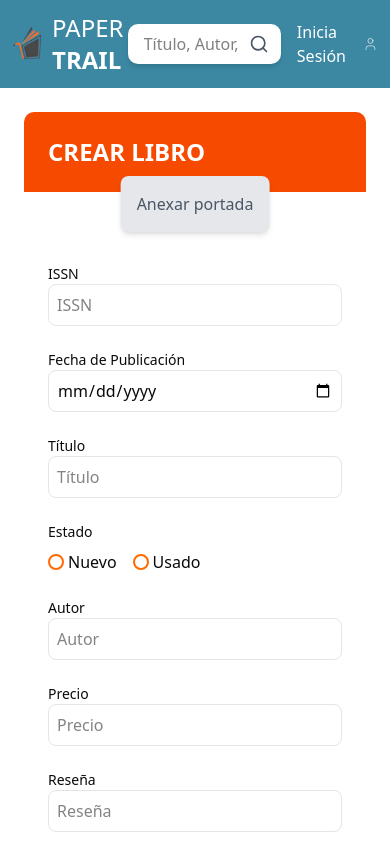
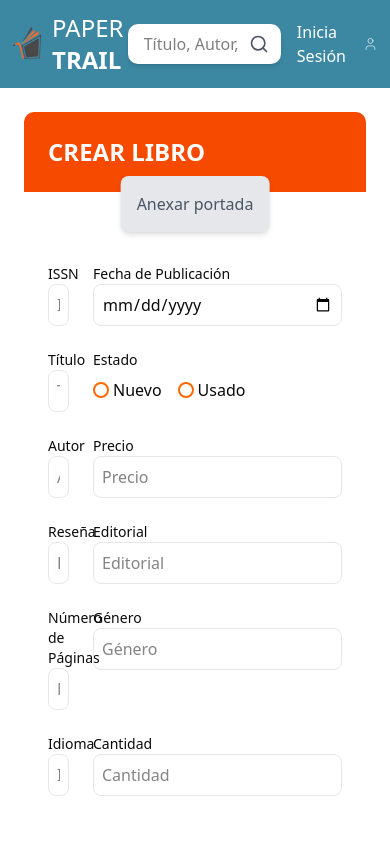
Before and after one commit to sofia0281/PaperTrailV2, a Next.js app in the folder frontend/: page /routes/createbook in a window 390 px wide. Shown: the top 842 px of the page. Built offline with nearby package versions, Linux system fonts and the light colour scheme.

Commit message:
CREATEBOOK Edición campos requeridos y restricciones

```diff
--- a/frontend/components/createbook.tsx
+++ b/frontend/components/createbook.tsx
@@ -1,4 +1,158 @@
+"use client";
+
+import { useRouter } from "next/navigation";
+import { useState } from "react";
+
 const CreateBook = () => {
+  const router = useRouter();
+
+  // Función para formatear el precio
+  const formatPrice = (value: string): string => {
+    const [integer, decimal = ""] = value.split(".");
+    const intFormatted = Number(integer).toLocaleString("en-US");
+    return decimal ? `${intFormatted}.${decimal}` : intFormatted;
+  };
+  // Función para limpiar el precio
+  const cleanPrice = (value: string): string => {
+    return value.replace(/[^0-9.]/g, "").replace(/(\..*?)\..*/g, "$1");
+  };
+
+  const [errorMessage, setErrorMessage] = useState("");
+  const [formData, setFormData] = useState({
+    issn: "",
+    fechaPublicacion: "",
+    titulo: "",
+    estado: "",
+    autor: "",
+    precio: "",
+    resena: "",
+    editorial: "",
+    numeroPaginas: "",
+    genero: "",
+    idioma: "",
+    cantidad: ""
+  });
+  // Validar el formato del ISSN
+  const validarISSN = (issn: string): boolean => {
+    if (!/^\d{4}-\d{3}[\dX]$/.test(issn)) return false;
+
+    // Convertir la cadena en un array de números, tratando "X" como 10
+    const numeros: number[] = issn.replace("-", "").split("").map((char) =>
+      char === "X" || "x" ? 10 : Number(char)
+    );
+
+    // Aplicar la fórmula de verificación
+    let suma = 0;
+    for (let i = 0; i < 7; i++) {
+      suma += numeros[i] * (8 - i);
+    }
+
+
+    // Calcular el dígito de control esperado
+    const digitoControlEsperado = (11 - (suma % 11)) % 11;
+    const digitoControl = digitoControlEsperado === 10 ? 10 : digitoControlEsperado;
+
+    return numeros[7] === digitoControl;
+  };
+  const handleSubmit = (e: React.FormEvent<HTMLFormElement>) => {
+    e.preventDefault();
+    // Validar el ISSN
+    if (!validarISSN(formData.issn)) {
+      alert("El ISSN no es válido");
+      return;
+    }
+  }
+  const handleChange = (e: React.ChangeEvent<HTMLInputElement | HTMLSelectElement>) => {
+    const { name, value } = e.target;
+
+    let formattedValue = value;
+    if(name === "issn" ||
+       name === "fechaPublicacion" ||
+       name === "numeroPaginas" ||
+       name === "cantidad" ||
+       name === "precio" ||
+       name === "titulo" ||
+       name === "autor" ||
+       name === "resena" ||
+       name === "editorial" ||
+       name === "genero" ||
+       name === "idioma" ||
+       name === "estado") {
+
+        if (name === "issn") {
+          const rawValue = value.replace(/[-\s]/g, "");
+
+          if (rawValue.length > 8) return;
+
+          formattedValue = rawValue.length > 4
+            ? `${rawValue.slice(0, 4)}-${rawValue.slice(4)}`
+            : rawValue;
+
+          const partialRegex = /^\d{0,4}-?\d{0,3}[\dXx]?$/;
+
+          if (!partialRegex.test(formattedValue))return;
+
+          if(formattedValue.length < 9 && !validarISSN(formattedValue)) {
+            setErrorMessage("El ISSN no es válido");
+          }
+          else {
+            setErrorMessage("");
+          }
+        }
+
+        // Formatear la fecha de publicación
+        if (name === "fechaPublicacion") {
+          formattedValue = value.replace(/[^0-9-]/g, "");
+        }
+        if (name === "numeroPaginas") {
+          // Para el campo numero de paginas, solo permitir números y limitar a 5 dígitos
+          formattedValue = value.replace(/\D/g, "").slice(0, 5) // Solo números, máximo 5 dígitos
+                                .replace(/^\s+/, ""); // Eliminar espacios al principio
+        }
+        if (name === "precio") {
+
+          const rawValue = cleanPrice(value);
+          const formattedPrice = formatPrice(rawValue);
+          formattedValue = formattedPrice;
+          if (rawValue.replace(".", "").length > 12) return;
+        }
+        if(name === "cantidad") {
+          // Para el campo cantidad, solo permitir números y limitar a 5 dígitos
+          formattedValue = value.replace(/\D/g, "").slice(0, 5) // Solo números, máximo 5 dígitos
+        }
+        if (name === "titulo") {
+          formattedValue = value.slice(0,255)// Solo 255 caracteres
+                                .replace(/^\s+/, "");// Eliminar espacios al principio
+        }
+        if (name === "autor") {
+          // Para el campo autor, solo permitir letras y espacios
+          formattedValue = value.slice(0,255)// Solo 255 caracteres
+                                .replace(/^\s+/, "")// Eliminar espacios al principio
+                                .replace(/[^a-zA-Z]/g, "");
+        }
+        if(name === "resena") {
+          formattedValue = value.slice(0,1000)// Solo 1000 caracteres
+                                .replace(/^\s+/, "");// Eliminar espacios al principio
+        }
+        if(name === "editorial") {
+          formattedValue = value.slice(0,100)// Solo 255 caracteres
+                                .replace(/^\s+/, "");// Eliminar espacios al principio
+        }
+        if(name === "genero") {
+          formattedValue = value.slice(0,50)// Solo 50 caracteres
+                                .replace(/^\s+/, "");// Eliminar espacios al principio
+        }
+        if(name === "idioma") {
+          formattedValue = value.slice(0,50)// Solo 50 caracteres
+                                .replace(/^\s+/, "")// Eliminar espacios al principio
+                                .replace(/[^a-zA-Z]/g, "");
+        }
+    }
+    setFormData((prevData) => ({
+      ...prevData,
+      [name]: formattedValue,
+    }));
+  }
   return (
     <div className="w-full max-w-4xl mx-auto p-6 bg-white shadow-lg rounded-lg">
       {/* Encabezado */}
@@ -10,75 +164,164 @@ const CreateBook = () => {
       </div>
 
       {/* Formulario */}
-        <form className="grid grid-cols-1 md:grid-cols-2 gap-6 mt-12 p-6">
+      <form onSubmit={handleSubmit} className="grid grid-cols-1 md:grid-cols-2 gap-6 mt-12 p-6">
         <div>
           <label className="block text-sm font-medium">ISSN</label>
-            <input type="text" className="border border-gray-200 rounded-md p-2 w-full focus:outline-none focus:ring-2 focus:ring-orange-500" placeholder="ISSN" />
+          <input
+          required
+          type="text"
+          name="issn"
+          onChange={handleChange}
+          value={formData.issn}
+          //{`border ${validarISSN(formData.issn) ? "border-green-500" : "border-red-500"}`}
+
+          className="border border-gray-200 rounded-md p-2 w-full focus:outline-none focus:ring-2 focus:ring-orange-500"
+          placeholder="ISSN" />
+          {errorMessage&&<p className="text-red-500 text-sm mt-1">{errorMessage}</p>}
         </div>
         <div>
           <label className="block text-sm font-medium">Fecha de Publicación</label>
-            <input type="date" className="w-full p-2 border rounded-md" />
+          <input
+          required
+          type="date"
+          name="fechaPublicacion"
+          onChange={handleChange}
+          value={formData.fechaPublicacion}
+          className="border border-gray-200 rounded-md p-2 w-full focus:outline-none focus:ring-2 focus:ring-orange-500" />
         </div>
         <div>
           <label className="block text-sm font-medium">Título</label>
-            <input type="text" className="w-full p-2 border rounded-md" placeholder="Título" />
+          <input
+          required
+          type="text"
+          name="titulo"
+          onChange={handleChange}
+          value={formData.titulo}
+          className="border border-gray-200 rounded-md p-2 w-full focus:outline-none focus:ring-2 focus:ring-orange-500" placeholder="Título" />
         </div>
         <div>
           <label className="block text-sm font-medium">Estado</label>
           <div className="flex gap-4 mt-2">
             <label className="flex items-center">
               <input
+                required
                 type="radio"
                 name="estado"
+                value="nuevo"
+                onChange={handleChange}
+                checked={formData.estado === "nuevo"}
                 className="appearance-none w-4 h-4 border-2 border-orange-500 mr-1 rounded-full checked:bg-orange-500 checked:border-orange-500" /> Nuevo
             </label>
             <label className="flex items-center">
               <input
                 type="radio"
                 name="estado"
+                value="usado"
+                onChange={handleChange}
+                checked={formData.estado === "usado"}
                 className="appearance-none w-4 h-4 border-2 bg-white border-orange-500 mr-1 rounded-full checked:bg-orange-500 checked:border-orange-500" /> Usado
             </label>
           </div>
         </div>
         <div>
           <label className="block text-sm font-medium">Autor</label>
-            <input type="text" className="w-full p-2 border rounded-md" placeholder="Autor" />
+          <input
+          required
+          type="text"
+          name="autor"
+          onChange={handleChange}
+          value={formData.autor}
+          className="border border-gray-200 rounded-md p-2 w-full focus:outline-none focus:ring-2 focus:ring-orange-500" placeholder="Autor" />
         </div>
         <div>
           <label className="block text-sm font-medium">Precio</label>
-            <input type="text" className="w-full p-2 border rounded-md" placeholder="Precio" />
+          <input
+          required
+          type="text"
+          name="precio"
+          onChange={handleChange}
+          value={formData.precio}
+          className="border border-gray-200 rounded-md p-2 w-full focus:outline-none focus:ring-2 focus:ring-orange-500" placeholder="Precio" />
         </div>
         <div>
           <label className="block text-sm font-medium">Reseña</label>
-            <input type="text" className="w-full p-2 border rounded-md" placeholder="Reseña" />
+          <input
+          required
+          type="text"
+          name="resena"
+          onChange={handleChange}
+          value={formData.resena}
+          className="border border-gray-200 rounded-md p-2 w-full focus:outline-none focus:ring-2 focus:ring-orange-500" placeholder="Reseña" />
         </div>
         <div>
           <label className="block text-sm font-medium">Editorial</label>
-            <input type="text" className="w-full p-2 border rounded-md" placeholder="Editorial" />
+          <input
+          required
+          type="text"
+          name="editorial"
+          onChange={handleChange}
+          value={formData.editorial}
+          className="border border-gray-200 rounded-md p-2 w-full focus:outline-none focus:ring-2 focus:ring-orange-500" placeholder="Editorial" />
         </div>
         <div>
           <label className="block text-sm font-medium">Número de Páginas</label>
-            <input type="number" className="w-full p-2 border rounded-md" placeholder="Número de páginas" />
+          <input
+          required
+          type="text"
+          name="numeroPaginas"
+          onChange={handleChange}
+          value={formData.numeroPaginas}
+          min={1}
+          className="border border-gray-200 rounded-md p-2 w-full focus:outline-none focus:ring-2 focus:ring-orange-500" placeholder="Número de páginas" />
         </div>
         <div>
           <label className="block text-sm font-medium">Género</label>
-            <input type="text" className="w-full p-2 border rounded-md" placeholder="Género" />
+          <input
+          required
+          type="text"
+          name="genero"
+          onChange={handleChange}
+          value={formData.genero}
+          className="border border-gray-200 rounded-md p-2 w-full focus:outline-none focus:ring-2 focus:ring-orange-500" placeholder="Género" />
         </div>
         <div>
           <label className="block text-sm font-medium">Idioma</label>
-            <input type="text" className="w-full p-2 border rounded-md" placeholder="Idioma" />
+          <input
+          required
+          type="text"
+          name="idioma"
+          onChange={handleChange}
+          value={formData.idioma}
+          className="border border-gray-200 rounded-md p-2 w-full focus:outline-none focus:ring-2 focus:ring-orange-500" placeholder="Idioma" />
         </div>
         <div>
           <label className="block text-sm font-medium">Cantidad</label>
-            <input type="number" className="w-full p-2 border rounded-md" placeholder="Cantidad" />
+          <input
+          required
+          type="number"
+          name="cantidad"
+          onChange={handleChange}
+          value={formData.cantidad}
+          min={1}
+          className="border border-gray-200 rounded-md p-2 w-full focus:outline-none focus:ring-2 focus:ring-orange-500" placeholder="Cantidad" />
+        </div>
+
+        {/* Botones */}
+        <div className="col-span-2 flex justify-center gap-4 mt-6">
+          <button
+            type="button"
+            className="bg-blue-500 text-white px-6 py-2 rounded-md cursor-pointer transition-transform duration-300 transform hover:scale-105"
+          >
+            Cancelar
+          </button>
+          <button
+            type="submit"
+            className="bg-orange-500 text-white px-6 py-2 rounded-md cursor-pointer transition-transform duration-300 transform hover:scale-105"
+          >
+            Crear Libro
+          </button>
         </div>
       </form>
-
-        {/* Botones */}
-        <div className="flex justify-center gap-4 mt-6">
-          <button className="bg-gray-400 text-white px-6 py-2 rounded-md">Cancelar</button>
-          <button className="bg-orange-500 text-white px-6 py-2 rounded-md">Crear Libro</button>
-        </div>
     </div>
   );
 };
```
Lines whose indentation alone changed are shown as unchanged.
